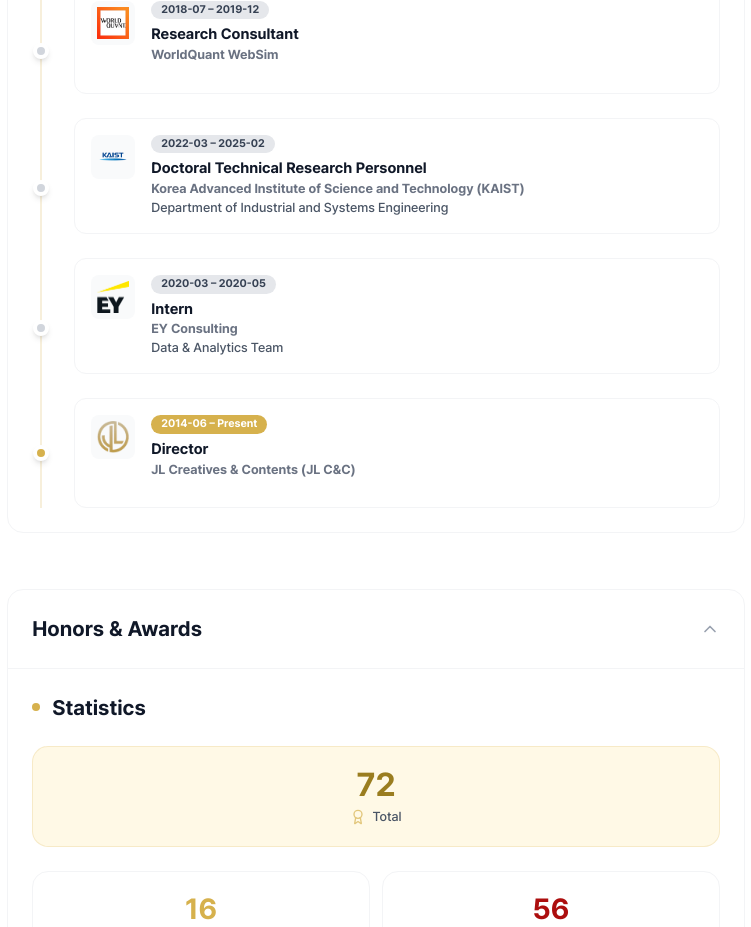
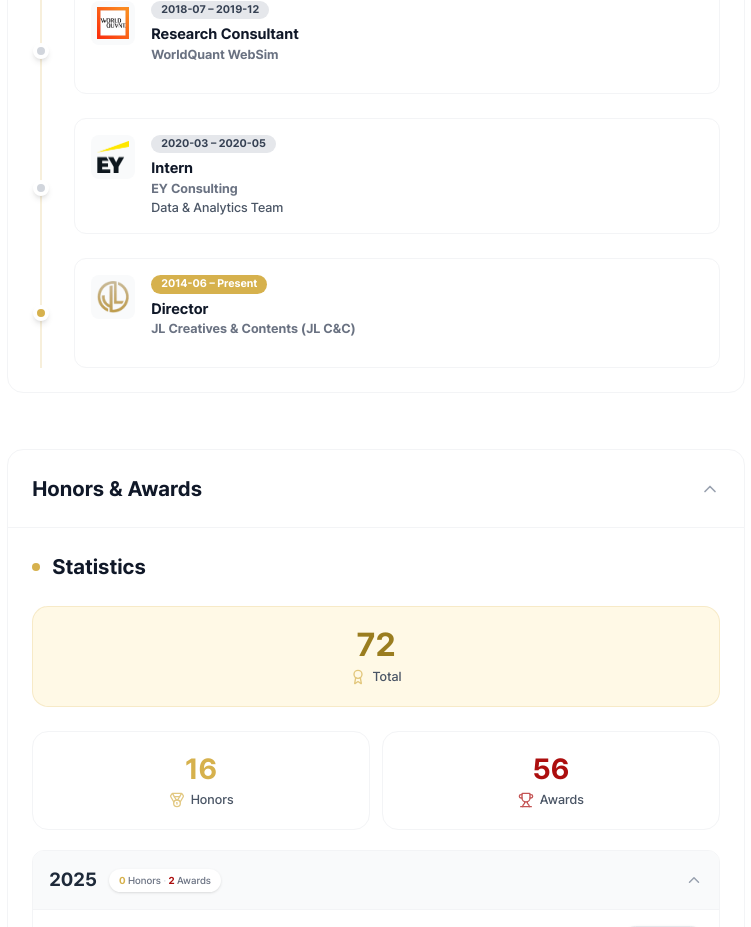
Before and after one commit to FinDS-Lab/website, a React (Vite) app: page /website/members/director/portfolio/profile in a window 1280 px wide. Shown: the part 7276-8203 px from the top of the page, without its empty margins (464-1215 px from the left). Built offline with nearby package versions, Linux system fonts and the light colour scheme.

Commit message:
20260205-1052

```diff
--- a/src/components/templates/members/director-portfolio-profile.tsx
+++ b/src/components/templates/members/director-portfolio-profile.tsx
@@ -206,7 +206,6 @@ const employment = [
   {position: 'Lecturer', positionKo: '강사', department: 'Department of Industrial and Management Systems Engineering', departmentKo: '산업경영공학과', organization: 'Kyung Hee University', organizationKo: '경희대학교', period: '2024-03 – 2024-08', logo: logoKyunghee, isCurrent: false},
   {position: 'Research Consultant', positionKo: '연구 컨설턴트', department: '', departmentKo: '', organization: 'WorldQuant Brain', organizationKo: '월드퀀트 브레인', period: '2022-06 – Present', logo: logoWorldquant, isCurrent: true},
   {position: 'Research Consultant', positionKo: '연구 컨설턴트', department: '', departmentKo: '', organization: 'WorldQuant WebSim', organizationKo: '월드퀀트 웹심', period: '2018-07 – 2019-12', logo: logoWorldquant, isCurrent: false},
-  {position: 'Doctoral Technical Research Personnel', positionKo: '박사과정 전문연구요원', department: 'Department of Industrial and Systems Engineering', departmentKo: '산업및시스템공학과', organization: 'Korea Advanced Institute of Science and Technology (KAIST)', organizationKo: '한국과학기술원', period: '2022-03 – 2025-02', logo: logoKaist, isCurrent: false},
   {position: 'Intern', positionKo: '인턴', department: 'Data & Analytics Team', departmentKo: '데이터 애널리틱스 팀', organization: 'EY Consulting', organizationKo: 'EY컨설팅', period: '2020-03 – 2020-05', logo: logoEy, isCurrent: false},
   {position: 'Director', positionKo: '대표', department: '', departmentKo: '', organization: 'JL Creatives & Contents (JL C&C)', organizationKo: 'JL크리에이티브&콘텐츠', period: '2014-06 – Present', logo: logoJl, isCurrent: true},
 ]
```
